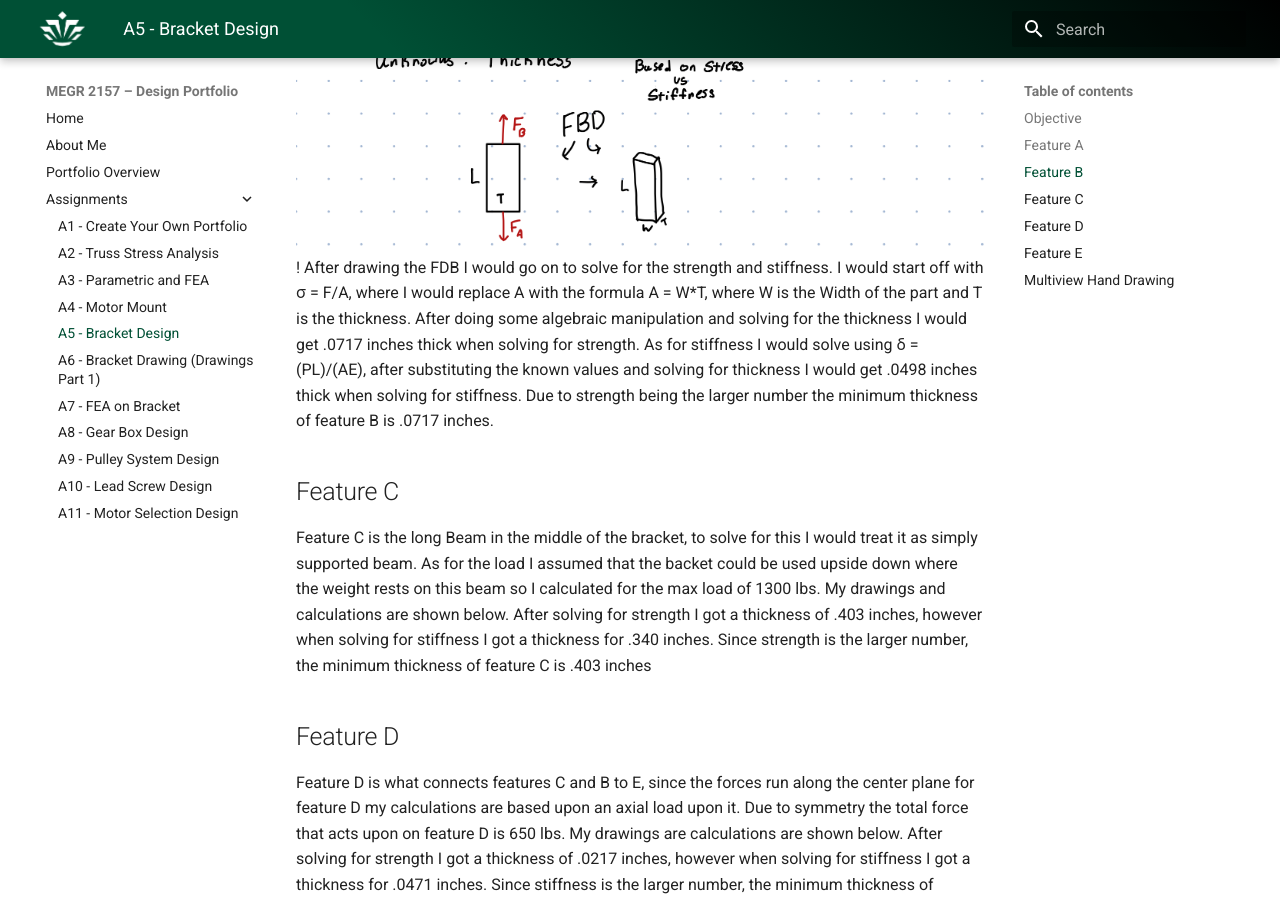
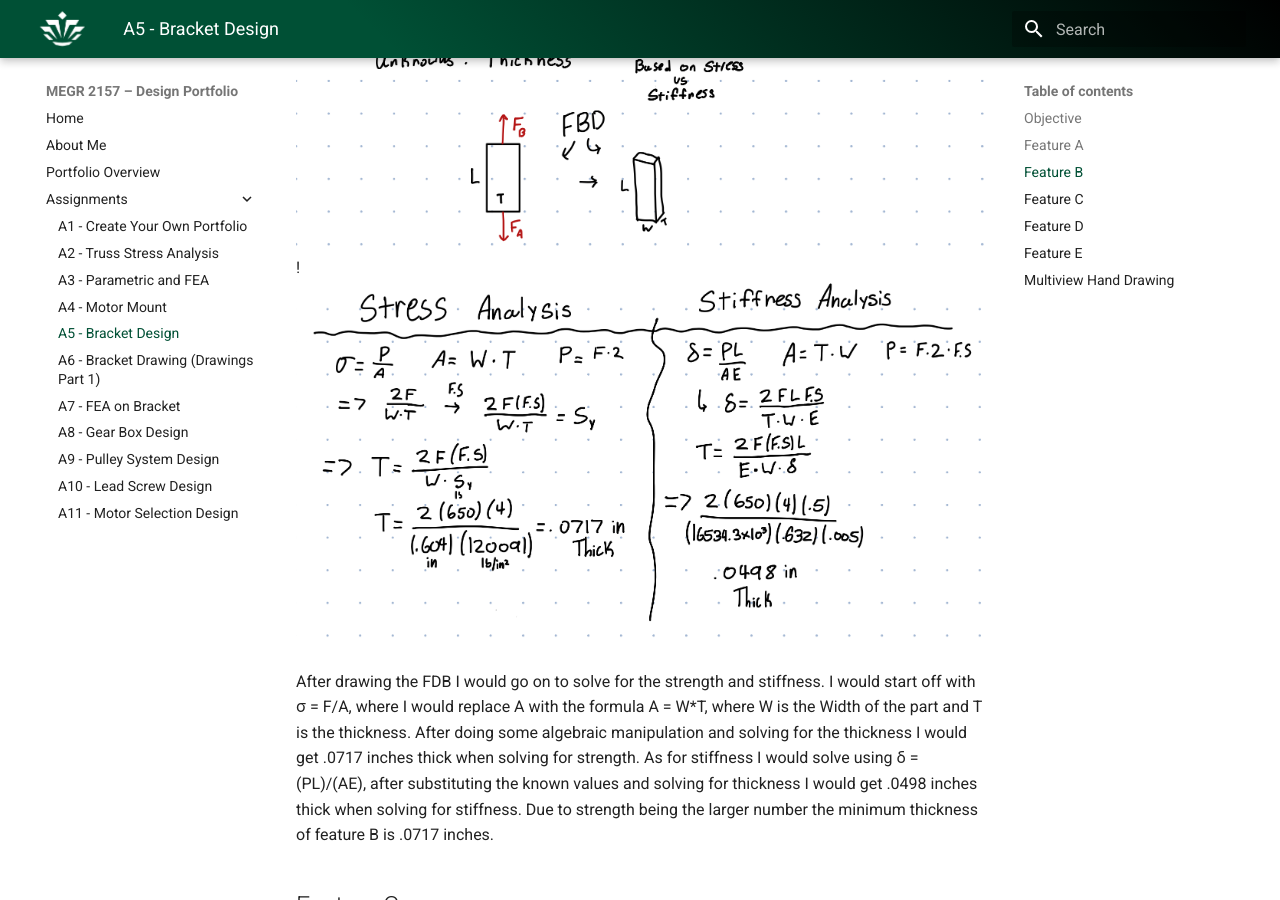
Before and after one commit to NumberOneZoomer/design-projects-portfolio-megr2157, an MkDocs documentation site: the page built from docs/assignments/A05/index.md, in a window 1280 px wide and 900 px high, scrolled down 1811 px. Built offline with MkDocs 1.6.1 and Material for MkDocs 9.7.7, drawn with Linux system fonts in a browser that asks for light colours.

Commit message:
Update index.md

```diff
--- a/docs/assignments/A05/index.md
+++ b/docs/assignments/A05/index.md
@@ -9,32 +9,32 @@ I choose a length of 1 inch as the strap chosen was 3/4 of an inch leaving some
 ## Feature B
 Feature B is the bar that connects feature A to the whole of the bracket, to calculate the stresses it was treated as an axial member carrying the total combined load of 1300 lbs from the strap. I would first state all the knowns (Material Properties, known values, ect) and the Unknowns (what we are trying to find), I would also state all the assumptions I made such as the length of the bar. I would then draw an FBD of the bar, as show below.
 ![](AED5_3.png)!
-[](AED5_4.png)
+![](AED5_4.png)
 After drawing the FDB I would go on to solve for the strength and stiffness. I would start off with σ = F/A, where I would replace A with the formula A = W*T, where W is the Width of the part and T is the thickness. After doing some algebraic manipulation and solving for the thickness I would get .0717 inches thick when solving for strength. As for stiffness I would solve using δ = (PL)/(AE), after substituting the known values and solving for thickness I would get .0498 inches thick when solving for stiffness. Due to strength being the larger number the minimum thickness of feature B is .0717 inches.
 ## Feature C
 Feature C is the long Beam in the middle of the bracket, to solve for this I would treat it as simply supported beam. As for the load I assumed that the backet could be used upside down where the weight rests on this beam so I calculated for the max load of 1300 lbs. My drawings and calculations are shown below.
-[](AED5_5.png)
-[](AED5_6.png)
+![](AED5_5.png)
+![](AED5_6.png)
 After solving for strength I got a thickness of .403 inches, however when solving for stiffness I got a thickness for .340 inches. Since strength is the larger number, the minimum thickness of feature C is .403 inches
 ## Feature D
 Feature D is what connects features C and B to E, since the forces run along the center plane for feature D my calculations are based upon an axial load upon it. Due to symmetry the total force that acts upon on feature D is 650 lbs. My drawings are calculations are shown below.
-[](AED5_7.png)
-[](AED5_8.png)
+![](AED5_7.png)
+![](AED5_8.png)
 After solving for strength I got a thickness of .0217 inches, however when solving for stiffness I got a thickness for .0471 inches. Since stiffness is the larger number, the minimum thickness of feature D is .0471 inches
 ## Feature E
 Feature E is where all the force from the strap lays upon, however due to symmetry the total force is evenly distributed on two features halving the total weight from 1300 to 650 lbs. I treated feature E as the weight of strap is evenly distributed along the whole of bottom side of the part, along with this it only has a single connection point which is feature D. My drawings and Calculations are shown below.
-[](AED5_9.png)
-[](AED5_10.png)
+![](AED5_9.png)
+![](AED5_10.png)
 After solving for strength I got a thickness of .255 inches, however when solving for stiffness I got a thickness for .361 inches. Since stiffness is the larger number, the minimum thickness of feature E is .361 inches
 ## Multiview Hand Drawing
 To go along with my calculations is the final multiview sketch of the bracket with all the values I solved for filled in. Note: the first image is the when solving for strength and the second image is when solving for stiffness. These drawings do NOT take into the minimum values needed if the other type was found to be bigger.
-[](AED5_11.png)
-[](AED5_12.png)
+![](AED5_11.png)
+![](AED5_12.png)
 # 2517 - Linkage and Fits
 We were tasked with designing a linkage that can slide on and hold on to an equal amount of force used above, along with connecting to a separate feature with a diameter of an inch. Due to the force only acting on one point rather than two the total force is only 650 lbs making the bracket designed above more than enough to meet these requirements. I would again design the linkage out of titanium, with a total length of 4 inches and a width of 2 inches. In my drawings I also take into account of the tolerances needed to create a proper fit. After looking at the use case and design, along with the requirement of being a running/sliding fit, I ended up choosing a fit class of RC-3 where the tolerances are given on page 653 in the machinery handbook.
-[](AED5_13.png)
+![](AED5_13.png)
 My calculations are shown below, since the diameter is 2 inches and the second shaft is an inch I used the minimum diameter of 1 inch for all my calculations. Reaching that the minimum thickness is .126 inches.
-[](AED5_14.png)
+![](AED5_14.png)
 ## Machining Processes
 As for machining processes I would ream the holes to achieve the required tolerances stated in the handbook. As drilling alone cannot reach into the 4 digit of precision, as for processes I would first drill a hole slightly undersize then I would ream to size.
 ## Lessons Learned
```
